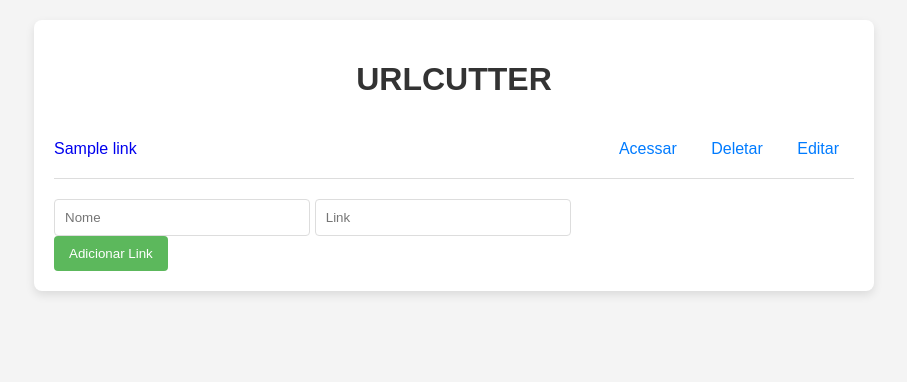
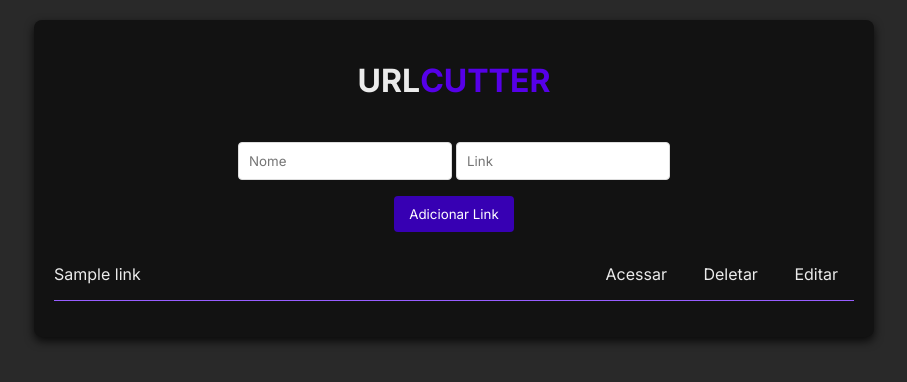
Before and after one commit to luanMarvin/URL-Cutter, a Node server app: template src/views/index.ejs in a window 1280 px wide. Shown: the top 382 px of the page, without its empty margins (186-1093 px from the left). Run offline with Node 20, Linux system fonts and the light colour scheme; the template is opened without the code that fills it: most values are stand-ins (such as "Sample title", 1, 10 or a date in 2020); some libraries are stand-ins or nearby versions.

Commit message:
New visual changes, almost ready to finish project

```diff
--- a/src/controllers/index.ts
+++ b/src/controllers/index.ts
@@ -45,15 +45,11 @@ router.post('/', async (req: Request, res: Response) => {
         const complete_linkClean = complete_link.replace(/^(https?:\/\/)/, '');
         const db = await OpenDB();
         const verify = await db.get(`SELECT name FROM links WHERE name = ?`, [name]);
-        console.log(verify)
         if(verify === undefined){
-            console.log('gravando...')
-            console.log(complete_linkClean, short_link, name)
             await db.run(`INSERT INTO links (complete_link, short_link, name) VALUES (?, ?, ?)`, [complete_linkClean, short_link, name]);
             res.status(201);
             db.close();
         } else {
-            console.log("não gravou")
             res.status(409).json({ message: 'já existe uma url com esse nome'}) //Tentar gravar uma Url já existente
         }
 
@@ -65,7 +61,6 @@ router.post('/', async (req: Request, res: Response) => {
 
 router.put('/', async (req: Request, res: Response) => {
     const { name, complete_link, newname } = req.body;
-    console.log('Request body:', name, complete_link, newname); // Exibe os valores recebidos
 
     try {
         const db = await OpenDB();
--- a/src/public/main.js
+++ b/src/public/main.js
@@ -55,14 +55,14 @@ async function deleteLink(name) {
             body: JSON.stringify({ name }), // Passa o nome para deletar
         });
 
-        if (response.ok) {
-            location.reload(); // Recarrega a página após a exclusão bem-sucedida
-        } else {
+        if (!response.ok) {
             console.error('Erro ao deletar o link:', response.statusText);
         }
     } catch (error) {
         console.error('Erro no fetch:', error);
     }
+
+    location.reload(); // Mudança para fora do fetch
 }
 
 // POST (Adicionar link)
@@ -79,12 +79,12 @@ async function addLink() {
             body: JSON.stringify({ name: name, complete_link: completeLink }),
         });
 
-        if (response.ok) {
-            location.reload();
-        } else {
+        if (!response.ok) {
             console.error('Erro ao adicionar o link:', response.statusText);
         }
     } catch (error) {
         console.error('Erro na requisição:', error);
     }
+
+    location.reload(); // Mesma mudança
 }
--- a/src/public/style.css
+++ b/src/public/style.css
@@ -1,23 +1,77 @@
+@import url('https://fonts.googleapis.com/css2?family=Inter:ital,opsz,wght@0,14..32,100..900;1,14..32,100..900&display=swap');
+
+*{
+  font-family: "Inter", sans-serif;
+}
+
 body {
-    font-family: Arial, sans-serif;
-    background-color: #f4f4f4;
+    background-color: #292929;
     margin: 0;
     padding: 0;
 }
 
-.container {
+.main-container {
     max-width: 800px;
     margin: 20px auto;
     padding: 20px;
-    background-color: white;
+    background-color: #121212;
     border-radius: 8px;
-    box-shadow: 0 4px 10px rgba(0, 0, 0, 0.1);
+    box-shadow: 0 4px 10px rgba(0, 0, 0, 0.788);
 }
 
-h1 {
+.title-container{
+    display: flex;
+    align-items: center;
+    justify-content: center;
     text-align: center;
-    color: #333;
 }
+
+.title{
+    color: #ebebeb;
+}
+
+.title-cutter{
+    color: #5600e8;
+}
+
+.add-link {
+    margin-top: 20px;
+    display: flex;
+    justify-content: center;
+    flex-direction: column;
+    align-items: center;
+}
+
+.link-form{
+    display: flex;
+}
+
+#name {
+    margin: 0 4px 0 0;
+}
+
+input[type="text"] {
+    padding: 10px;
+    border: 1px solid #ddd;
+    border-radius: 4px;
+    width: 45%;
+}
+
+.addLinkButton {
+    margin: 16px 0 0 0;
+    padding: 10px 15px;
+    border: none;
+    border-radius: 4px;
+    background-color: #3700b3;
+    color: white;
+    cursor: pointer;
+    transition: background-color 0.3s;
+}
+
+.addLinkButton:hover {
+    background-color: #30009c;
+}
+
 
 #linkList {
     list-style: none;
@@ -28,51 +82,25 @@ h1 {
     display: flex;
     justify-content: space-between;
     align-items: center;
-    border-bottom: 1px solid #ddd;
-    padding: 10px 0;
+    border-bottom: 1px solid #985eff;
+    padding: 16px 0;
 }
 
 a {
     text-decoration: none;
 }
 
-.icon {
-    width: 24px;
-    height: 24px;
-    cursor: pointer;
-    margin-left: 10px;
-    transition: transform 0.2s;
+
+.link-text {
+    color: #ebebeb;
 }
 
-.icon:hover {
-    transform: scale(1.1);
+.link-text:hover {
+    cursor: pointer;
 }
 
-.add-link {
-    margin-top: 20px;
-    display: flex;
-    justify-content: space-between;
-}
-
-input[type="text"] {
-    padding: 10px;
-    border: 1px solid #ddd;
-    border-radius: 4px;
-    width: 45%;
-}
-
-button {
-    padding: 10px 15px;
-    border: none;
-    border-radius: 4px;
-    background-color: #5cb85c;
-    color: white;
-    cursor: pointer;
-    transition: background-color 0.3s;
-}
-
-button:hover {
-    background-color: #4cae4c;
+.link-menu .link-text {
+    padding: 0 16px;
 }
 
 .modal {
@@ -85,17 +113,20 @@ button:hover {
     height: 100%;
     overflow: auto;
     background-color: rgb(0, 0, 0);
-    background-color: rgba(0, 0, 0, 0.4);
+    background-color: rgba(0, 0, 0, 0.6);
 }
 
 .modal-content {
-    background-color: #fefefe;
+    background-color: #121212;
     margin: 15% auto;
     padding: 20px;
-    border: 1px solid #888;
-    width: 80%;
+    width: 40%;
     border-radius: 8px;
-    box-shadow: 0 2px 10px rgba(0, 0, 0, 0.2);
+    box-shadow: 0 2px 10px rgba(0, 0, 0, 0.6);
+}
+
+.editLinkTitle{
+    color: #ebebeb;
 }
 
 .close {
@@ -105,32 +136,28 @@ button:hover {
     font-weight: bold;
 }
 
+#editLinkForm{
+    padding: 0 0 8px 0;
+}
+
 .close:hover,
 .close:focus {
-    color: black;
+    color: #30009c;
     text-decoration: none;
     cursor: pointer;
 }
 
-#editLinkForm input[type="text"] {
+#editLinkForm{
+    display: flex;
+    flex-direction: column;
+    justify-content: center;
+    align-items: center;
+}
+
+.editInput{
     margin: 10px 0;
     padding: 10px;
     border: 1px solid #ddd;
     border-radius: 4px;
-    width: 100%;
+    width: 10vw;
 }
-
-.icon-text {
-    display: inline-block;
-    padding: 10px;
-    margin: 0 5px;
-    cursor: pointer;
-    color: #007BFF;
-    text-decoration: underline;
-    transition: color 0.3s ease;
-    text-decoration: none;
-}
-
-.icon-text:hover {
-    color: #0056b3;
-}
--- a/src/views/index.ejs
+++ b/src/views/index.ejs
@@ -4,44 +4,52 @@
     <meta charset="UTF-8">
     <meta name="viewport" content="width=device-width, initial-scale=1.0">
     <link rel="stylesheet" href="/style.css">
+    <link rel="icon"  href="icon.png">
     <title>URL Cutter</title>
 </head>
 <body>
-    <div class="container">
-        <h1>URLCUTTER</h1>
+    <div class="main-container">
+        <div class="title-container">
+            <h1 class="title">URL</h1>
+            <h1 class="title-cutter">CUTTER</h1>
+        </div>
+
+        <div>
+            <form id="addLinkForm" class="add-link" onsubmit="addLink(event)">
+                <div class="link-form">
+                    <input type="text" id="name" placeholder="Nome" required>
+                    <input type="text" id="complete_link" placeholder="Link" required>
+                </div>
+                <div>
+                    <button class="addLinkButton" type="submit">Adicionar Link</button>
+                </div>
+            </form>
+        </div>
 
         <ul id="linkList">
             <% links.forEach(link => { %>
                 <li>
-                    <span>
-                        <a href="http://<%= link.complete_link %>" target="_blank"><%= link.name %></a>
-                    </span>
                     <div>
-                        <span class="icon-text" onclick="window.open(`http://<%= link.complete_link %>`)">Acessar</span>
-                        <span class="icon-text" onclick="deleteLink('<%= link.name %>')">Deletar</span>
-                        <span class="icon-text" onclick="openModal('<%= link.name %>', '<%= link.complete_link %>')">Editar</span>
+                        <a href="http://<%= link.complete_link %>" class="link-text" target="_blank"><%= link.name %></a>
+                    </div>
+                    <div class="link-menu">
+                        <span class="link-text" onclick="window.open(`http://<%= link.complete_link %>`)">Acessar</span>
+                        <span class="link-text" onclick="deleteLink('<%= link.name %>')">Deletar</span>
+                        <span class="link-text" onclick="openModal('<%= link.name %>', '<%= link.complete_link %>')">Editar</span>
                     </div>
                 </li>
             <% }) %>
         </ul>
-
-        <div class="add-link">
-            <form id="addLinkForm" onsubmit="addLink(event)">
-                <input type="text" id="name" placeholder="Nome" required>
-                <input type="text" id="complete_link" placeholder="Link" required>
-                <button type="submit">Adicionar Link</button>
-            </form>
-        </div>
     </div>
 
     <div id="editModal" class="modal">
         <div class="modal-content">
             <span class="close" onclick="closeModal()">&times;</span>
-            <h2>Editar Link</h2>
+            <h1 class="editLinkTitle">Editar Link</h1>
             <form id="editLinkForm">
-                <input type="text" id="editName" placeholder="Novo Nome" required>
-                <input type="text" id="editCompleteLink" placeholder="Link" required>
-                <button onclick="updateLink(event)">Atualizar Link</button>
+                <input class="editInput" type="text" id="editName" placeholder="Novo Nome" required>
+                <input class="editInput" type="text" id="editCompleteLink" placeholder="Link" required>
+                <button class="addLinkButton" onclick="updateLink(event)">Atualizar Link</button>
             </form>
         </div>
     </div>
```
Also changed, not shown: src/public/icon.png (added).
